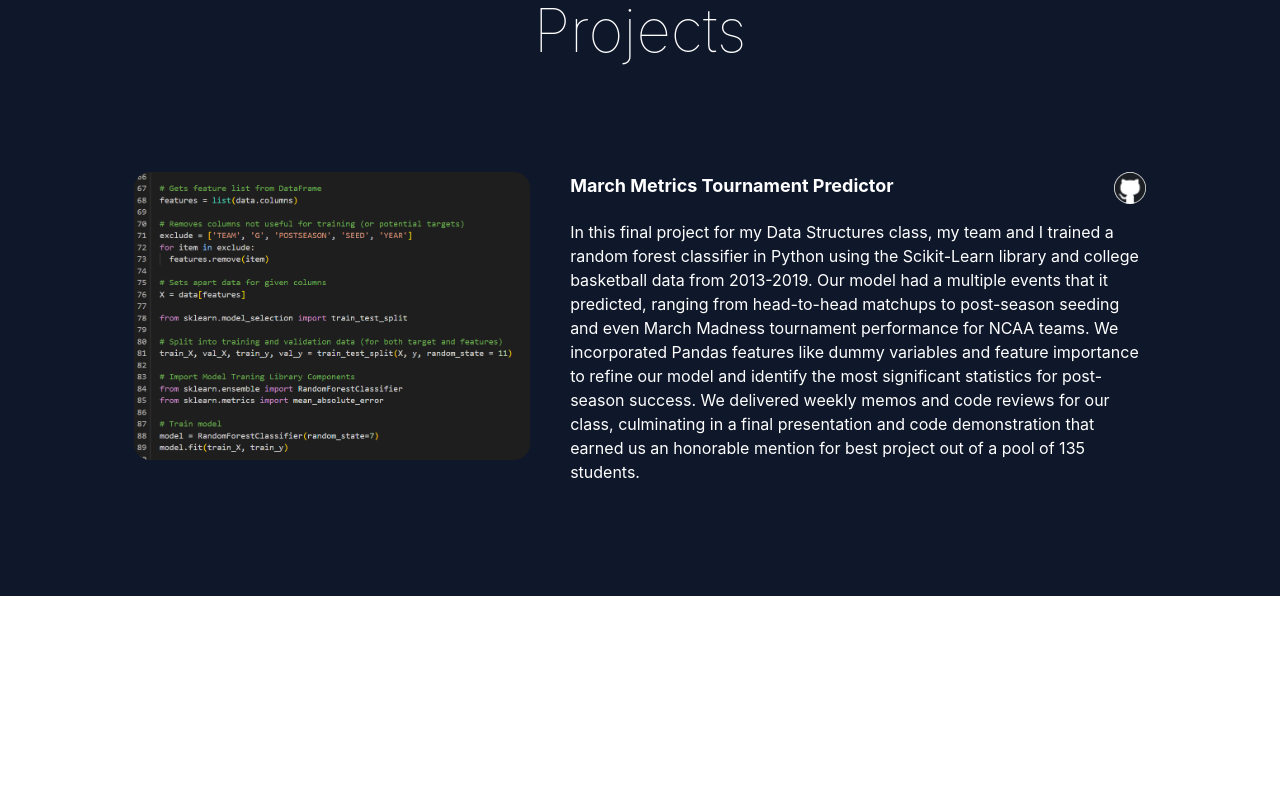
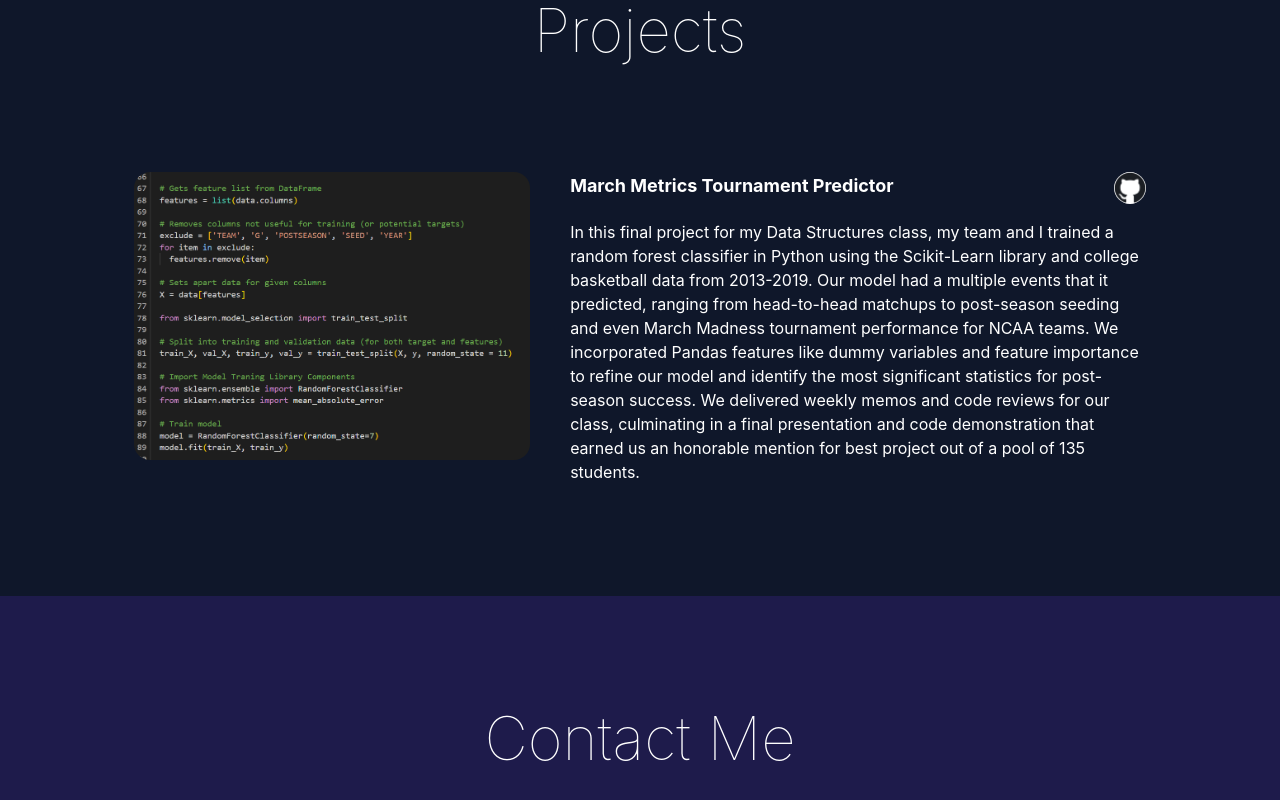
Before and after one commit to GusHauge/GusHauge.github.io, a React (Create React App) app: page / in a window 1280 px wide. Shown: the part 2998-3798 px from the top of the page. Before the commit the page ends 3594 px from the top, so only its background shows below. Built offline with nearby package versions, Linux system fonts and the light colour scheme.

Commit message:
Contact section initial

```diff
--- a/src/App.js
+++ b/src/App.js
@@ -1,5 +1,12 @@
 import React from "react";
-import { Navbar, Title, About, Experience, Projects } from "./components";
+import {
+  Navbar,
+  Title,
+  About,
+  Experience,
+  Projects,
+  Contact,
+} from "./components";
 
 export default function App() {
   return (
@@ -13,6 +20,7 @@ export default function App() {
           <About />
           <Experience />
           <Projects />
+          <Contact />
         </div>
       </main>
     </div>
--- /dev/null
+++ b/src/components/Contact.js
@@ -0,0 +1,10 @@
+export const Contact = () => {
+  return (
+    <div
+      id="about"
+      class="flex flex-col w-full h-fit bg-indigo-950 items-center space-y-28 py-28 px-10"
+    >
+      <h1 class="text-6xl font-thin">Contact Me</h1>
+    </div>
+  );
+};
--- a/src/components/index.js
+++ b/src/components/index.js
@@ -3,4 +3,5 @@ import { Title } from "./Title";
 import { About } from "./About";
 import { Experience } from "./Experience";
 import { Projects } from "./Projects";
-export { Navbar, Title, About, Experience, Projects };
+import { Contact } from "./Contact";
+export { Navbar, Title, About, Experience, Projects, Contact };
```
